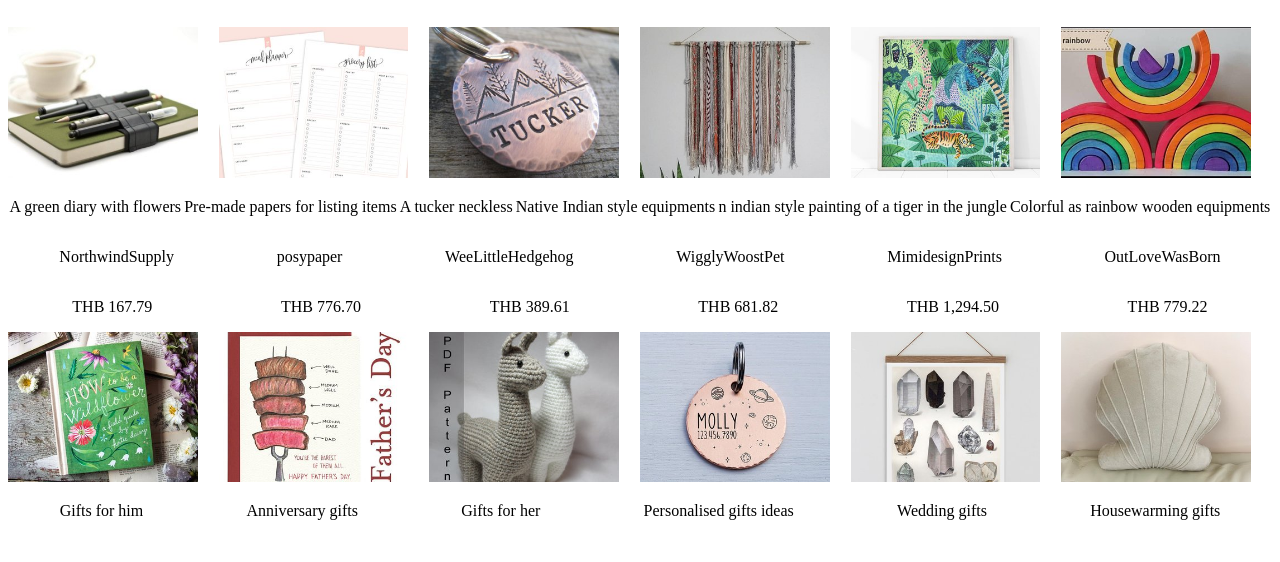
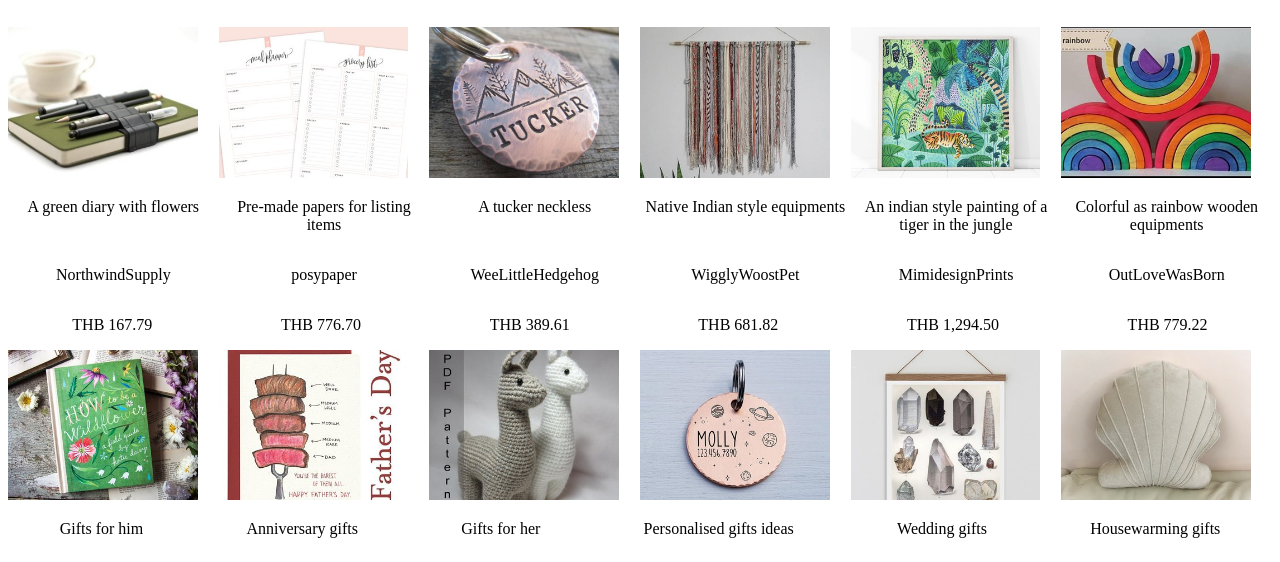
Before and after one commit to StefanoSilv/Etsy, a website: page client/marketshop.html in a window 1280 px wide. Shown: the part 282-844 px from the top of the page. Drawn offline with Linux system fonts and the light colour scheme.

Commit message:
Text centered

```diff
--- a/client/marketshop.html
+++ b/client/marketshop.html
@@ -37,7 +37,7 @@
 		<div class="sub-popular"><p>Pre-made papers for listing items</p></div>
 		<div class="sub-popular"><p>A tucker neckless</p></div>
 		<div class="sub-popular"><p>Native Indian style equipments</p></div>
-		<div class="sub-popular"><p>n indian style painting of a tiger in the jungle</p></div>
+		<div class="sub-popular"><p>An indian style painting of a tiger in the jungle</p></div>
 		<div class="sub-popular"><p>Colorful as rainbow wooden equipments</p></div>
 		</div>
 
--- a/client/style.css
+++ b/client/style.css
@@ -32,3 +32,9 @@ width: 90%;
 	display: flex;
 	justify-content: space-around;
 }
+
+.sub-popular, .author-popular{
+	width:96%;
+	text-align: center;
+
+}
```
